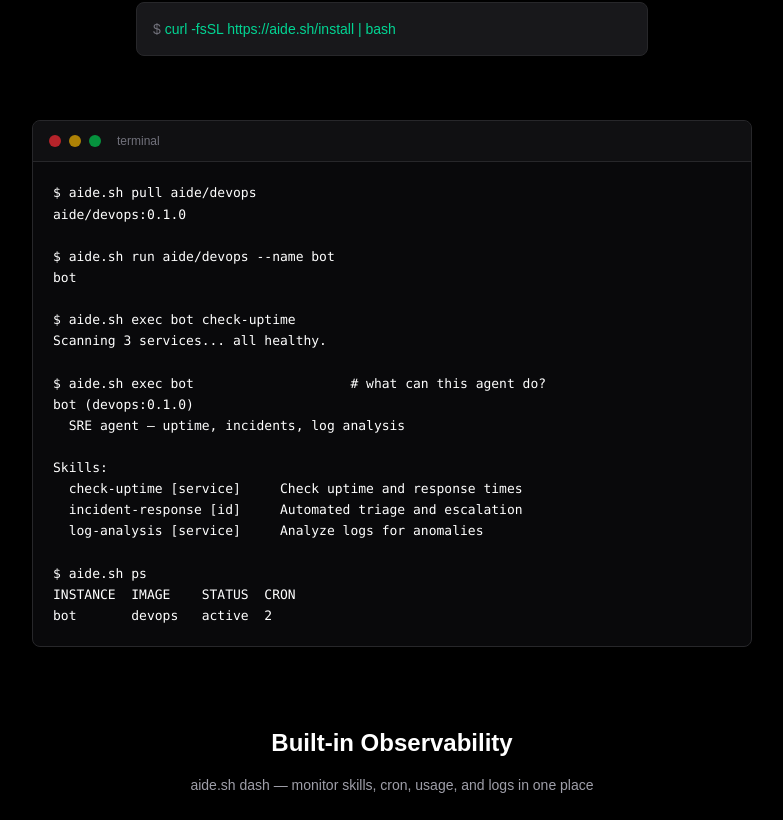
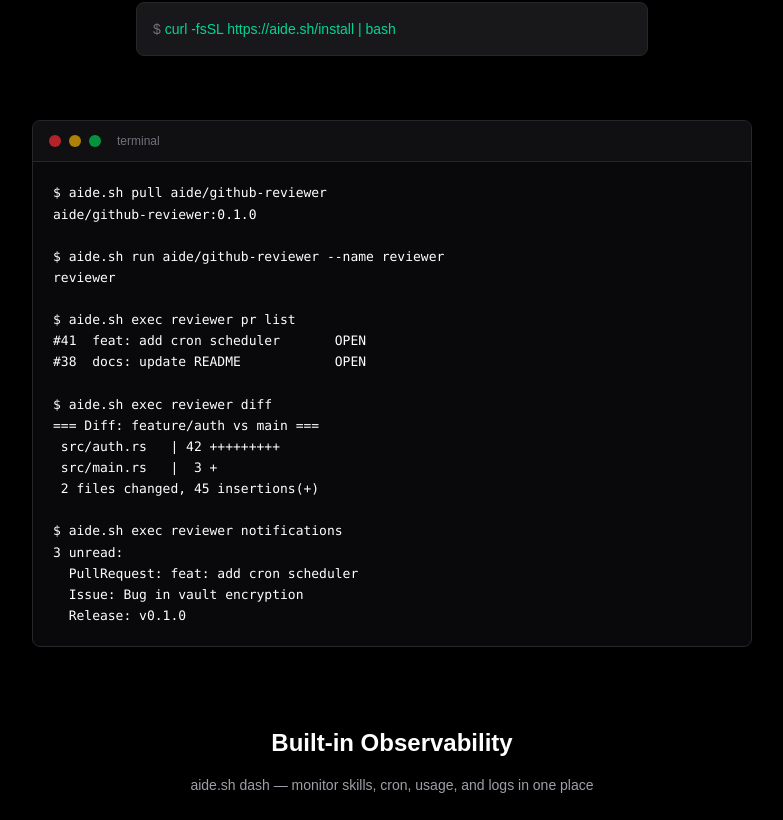
Before and after one commit to yiidtw/aide-site, a Next.js app: page / in a window 1280 px wide. Shown: the part 448-1268 px from the top of the page, without its empty margins (248-1031 px from the left). Built offline with nearby package versions, Linux system fonts and the light colour scheme.

Commit message:
demo: github-reviewer agent in terminal

```diff
--- a/app/page.tsx
+++ b/app/page.tsx
@@ -79,27 +79,27 @@
             <span className="ml-2 text-xs text-zinc-500 font-mono">terminal</span>
           </div>
           <pre className="p-5 font-mono text-[13px] leading-relaxed overflow-x-auto">
-            <code>{`$ aide.sh pull aide/devops
-aide/devops:0.1.0
+            <code>{`$ aide.sh pull aide/github-reviewer
+aide/github-reviewer:0.1.0
 
-$ aide.sh run aide/devops --name bot
-bot
+$ aide.sh run aide/github-reviewer --name reviewer
+reviewer
 
-$ aide.sh exec bot check-uptime
-Scanning 3 services... all healthy.
+$ aide.sh exec reviewer pr list
+#41  feat: add cron scheduler       OPEN
+#38  docs: update README            OPEN
 
-$ aide.sh exec bot                    # what can this agent do?
-bot (devops:0.1.0)
-  SRE agent — uptime, incidents, log analysis
+$ aide.sh exec reviewer diff
+=== Diff: feature/auth vs main ===
+ src/auth.rs   | 42 +++++++++
+ src/main.rs   |  3 +
+ 2 files changed, 45 insertions(+)
 
-Skills:
-  check-uptime [service]     Check uptime and response times
-  incident-response [id]     Automated triage and escalation
-  log-analysis [service]     Analyze logs for anomalies
-
-$ aide.sh ps
-INSTANCE  IMAGE    STATUS  CRON
-bot       devops   active  2`}</code>
+$ aide.sh exec reviewer notifications
+3 unread:
+  PullRequest: feat: add cron scheduler
+  Issue: Bug in vault encryption
+  Release: v0.1.0`}</code>
           </pre>
         </div>
       </section>
```
